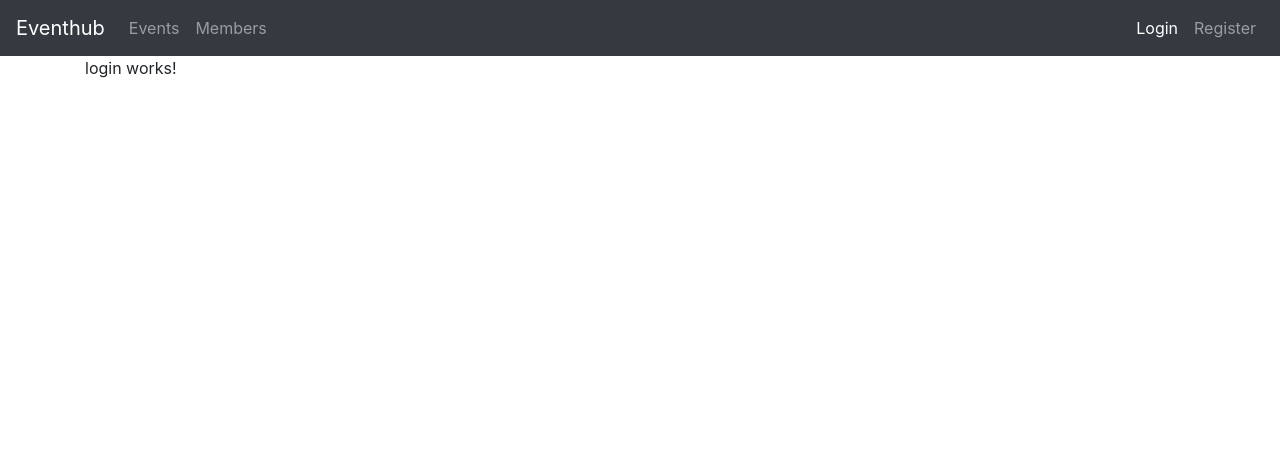
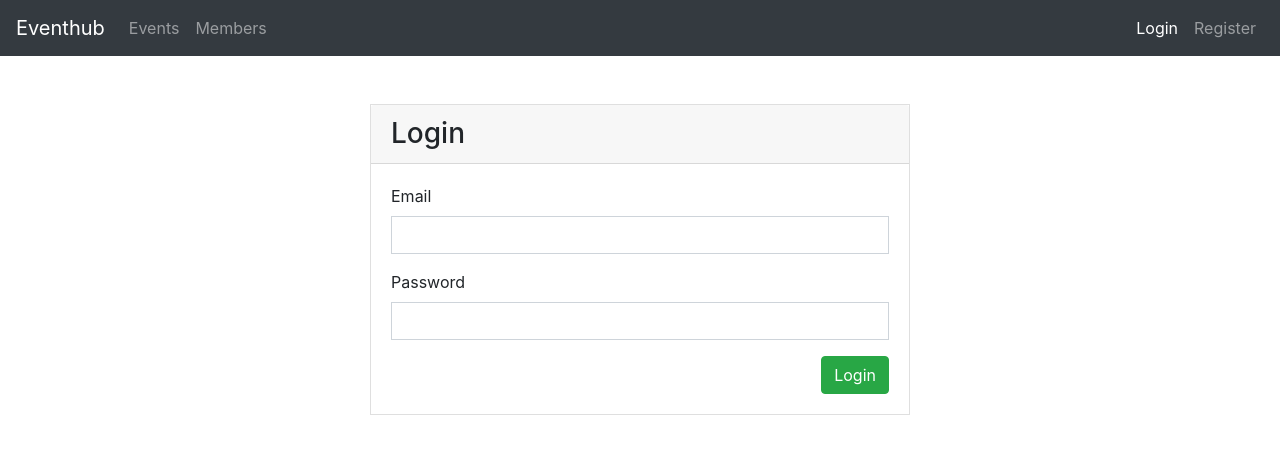
Before and after one commit to NaikChetana/new, an Angular app in the folder ngApp/: page /login in a window 1280 px wide. Shown: the top 454 px of the page. Built offline with nearby package versions, Linux system fonts and the light colour scheme.

Commit message:
login ui

```diff
--- a/ngApp/src/app/login/login.component.html
+++ b/ngApp/src/app/login/login.component.html
@@ -1 +1,22 @@
-<p>login works!</p>
+<div class="row pt-5">
+        <div class="col-md-6 mx-auto">
+            <div class="card rounded-0">
+                <div class="card-header">
+                    <h3 class="mb-0">Login</h3>
+                </div>
+                <div class="card-body">
+                    <form class="form">
+                        <div class="form-group">
+                            <label for="">Email</label>
+                            <input [(ngModel)]="loginUserData.email" name="email" type="email" class="form-control rounded-0" required >
+                        </div>
+                        <div class="form-group">
+                            <label for="">Password</label>
+                            <input [(ngModel)]="loginUserData.password" name="password" type="password" class="form-control rounded-0" required >
+                        </div>
+                        <button (click)="loginUser()" type="button" class="btn btn-success float-right">Login</button>
+                    </form>
+                </div>
+            </div>
+        </div>
+    </div>
--- a/ngApp/src/app/login/login.component.ts
+++ b/ngApp/src/app/login/login.component.ts
@@ -7,9 +7,15 @@
 })
 export class LoginComponent implements OnInit {
 
+  loginUserData = {}
   constructor() { }
 
   ngOnInit() {
   }
 
+  loginUser() {
+    console.log(this.loginUserData);
+
+  }
+
 }
```
